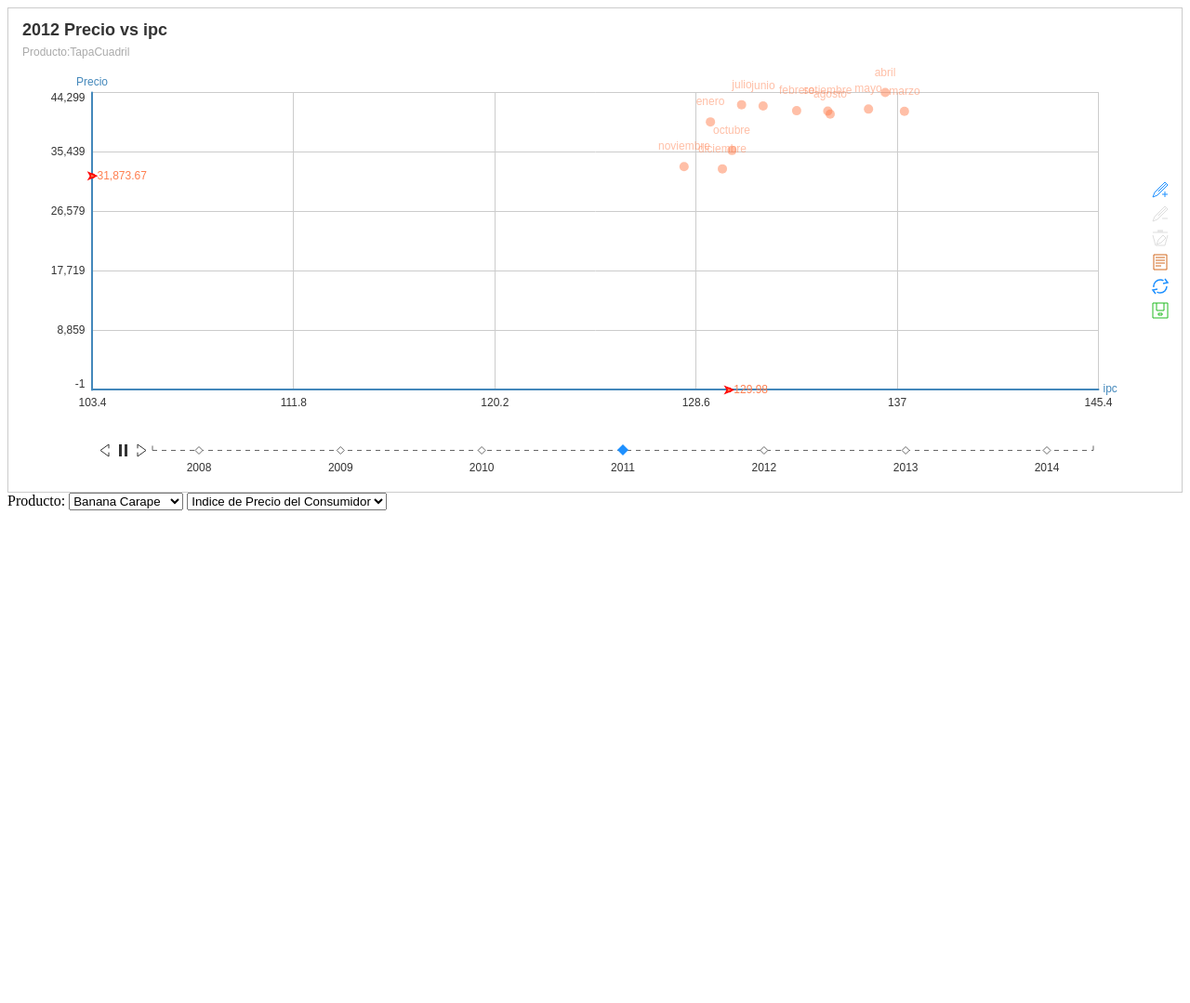
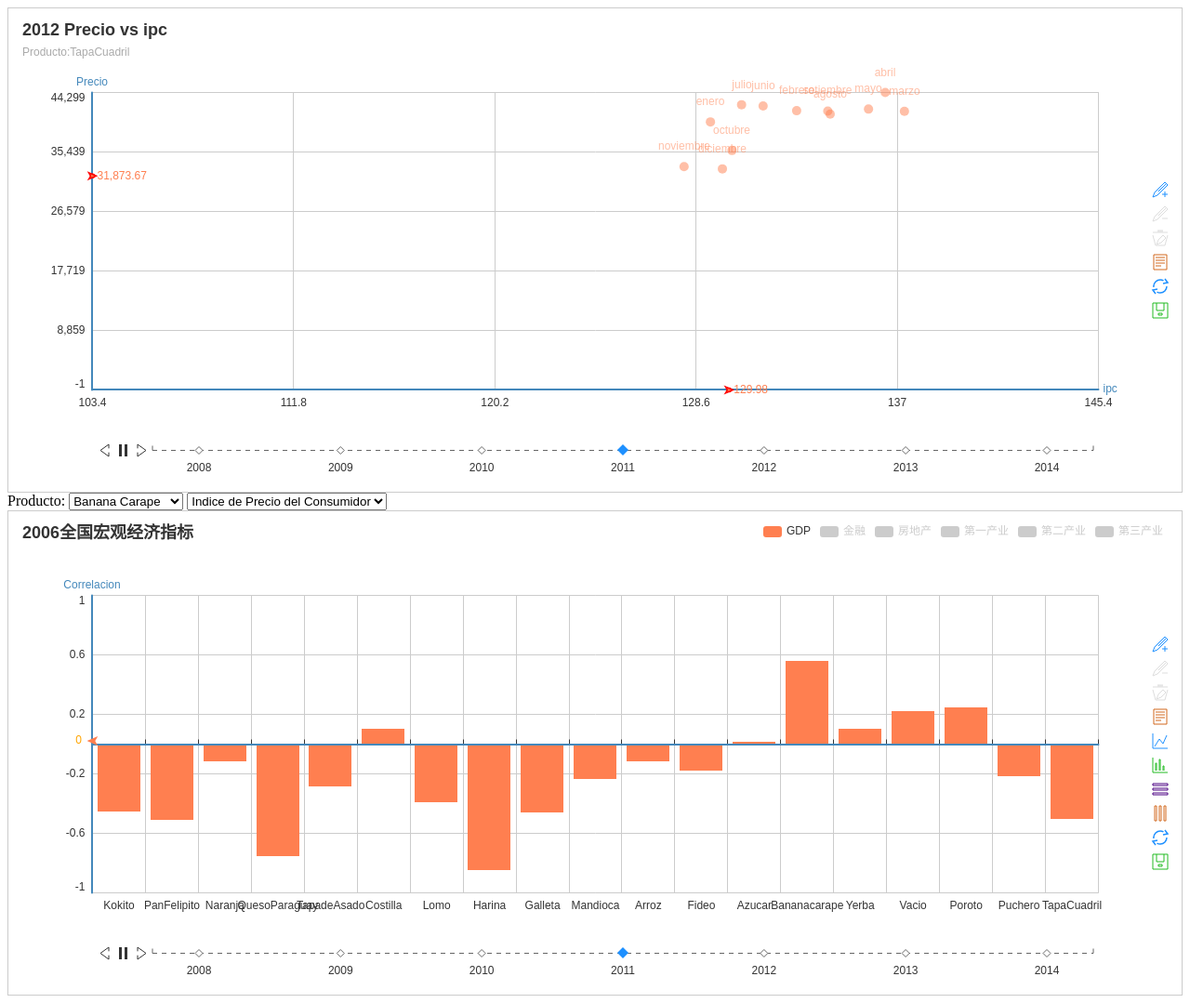
Before and after one commit to yolile/opendata_canasta_basica, a plain HTML site: page index.html in a window 1280 px wide. Shown: the whole page at 93% size. Before the commit the page ends 800 px from the top, so only its background shows below. Drawn offline with nearby package versions, Linux system fonts and the light colour scheme.

Commit message:
Grafico de productos mas correlacionados
Se incluye la grafica de barras en la que se muestra la correlacion
de cada producto con su respectivo indice, dolar en este caso.

Signed-off-by: Yohanna Lisnichuk <ylisnichuk@pol.una.py>

```diff
--- a/final.js
+++ b/final.js
@@ -38,6 +38,7 @@ function dataMix(list) {
   }
   return mixData;
 }
+
 
 dataMap.dataIndices = { ipc : {
   2008: [103.4,
--- a/index.html
+++ b/index.html
@@ -37,12 +37,30 @@
 		<option value="dolar">Dolar</option>
 
 		</select>
+
 	</form>
-
+	<div id="mainMapRanking"
+		style="height: 500px; border: 1px solid #ccc; padding: 10px;"></div>
 	<script src="resources/js/echarts/build/dist/echarts-all.js"></script>
-	<script src="resources/js/jquery-1.12.0.min.js"></script>
+	<script src="resources/js/pearson-correlation.js"></script>
+	<script src="final.js"></script>
 	<script src="final.js"></script>
 	<script type="text/javascript">
+	var prods= new Array('Kokito','PanFelipito','Naranja','QuesoParaguay','TapadeAsado','Costilla',
+				'Lomo','Harina','Galleta','Mandioca','Arroz','Fideo','Azucar','Bananacarape','Yerba',
+				'Vacio','Poroto','Puchero','TapaCuadril')
+
+
+function getCorrelationArray(year, indice) {
+	var aRet = new Array();
+	for (var i = 0; i < 19; i++){
+		console.log(year + prods[i]);
+		aRet.push(pearsonCorrelation(new Array(dataMap.data[prods[i]][year],dataMap.dataIndices[indice][year]),0,1))
+	}
+	console.log(aRet);
+	return aRet;
+}
+
 	function cambiarProducto(){
 		var x = document.getElementById("producto").value;
 		producto = x;
@@ -108,6 +126,7 @@
 		}
 
 		var myChart2 = echarts.init(document.getElementById('mainMap'));
+		var myChartRanking = echarts.init(document.getElementById('mainMapRanking'));
 		function getOption(indice, producto) {
 		option = {
 
@@ -270,6 +289,133 @@
 		myChart2.setOption(getOption(indice, producto));
 
 
+//GRAFICO DE PRODUCTOS MAS CORRELACIONADOS
+
+
+
+optionRanking = {
+    timeline:{
+
+					data : [ '2008-01-01', '2009-01-01','2010-01-01','2011-01-01','2012-01-01'
+									 ,'2013-01-01','2014-01-01'],
+        label : {
+            formatter : function(s) {
+                return s.slice(0, 4);
+            }
+        },
+        autoPlay : true,
+        playInterval : 1000
+    },
+    options:[
+        {
+            title : {
+                'text':'2008',
+
+            },
+            tooltip : {'trigger':'axis'},
+            legend : {
+                x:'right',
+                'data':['GDP','金融','房地产','第一产业','第二产业','第三产业'],
+
+            },
+            toolbox : {
+                'show':true,
+                orient : 'vertical',
+                x: 'right',
+                y: 'center',
+                'feature':{
+                    'mark':{'show':true},
+                    'dataView':{'show':true,'readOnly':false},
+                    'magicType':{'show':true,'type':['line','bar','stack','tiled']},
+                    'restore':{'show':true},
+                    'saveAsImage':{'show':true}
+                }
+            },
+            calculable : true,
+            grid : {'y':80,'y2':100},
+            xAxis : [{
+                'type':'category',
+                'axisLabel':{'interval':0},
+                'data':prods
+            }],
+            yAxis : [
+                {
+                    'type':'value',
+                    'name':'Correlacion',
+                    'max':1,
+										'min':-1
+                },
+                {
+                    'type':'value',
+                    'name':'其他（亿元）'
+                }
+            ],
+            series : [
+                {
+                    'name':'GDP',
+                    'type':'bar',
+                    'markLine':{
+                        symbol : ['arrow','none'],
+                        symbolSize : [4, 2],
+                        itemStyle : {
+                            normal: {
+                                lineStyle: {color:'orange'},
+                                barBorderColor:'orange',
+                                label:{
+                                    position:'left',
+                                    formatter:function(params){
+                                        return Math.round(params.value);
+                                    },
+                                    textStyle:{color:'orange'}
+                                }
+                            }
+                        },
+                        'data':[{'type':'average','name':'平均值'}]
+                    },
+                    'data': getCorrelationArray('2008','dolar')
+                }
+            ]
+        },
+        {
+            title : {'text':'2003全国宏观经济指标'},
+            series : [
+                {'data': getCorrelationArray('2009','dolar')}
+            ]
+        },
+        {
+            title : {'text':'2004全国宏观经济指标'},
+            series : [
+							{'data': getCorrelationArray('2010','dolar')}
+            ]
+        },
+        {
+            title : {'text':'2005全国宏观经济指标'},
+            series : [
+							{'data': getCorrelationArray('2011','dolar')}]
+        },
+        {
+            title : {'text':'2006全国宏观经济指标'},
+            series : [
+							{'data': getCorrelationArray('2012','dolar')}
+						]
+        },
+        {
+            title : {'text':'2007全国宏观经济指标'},
+            series : [
+							{'data': getCorrelationArray('2013','dolar')}
+            ]
+        },
+        {
+            title : {'text':'2008全国宏观经济指标'},
+            series : [
+							{'data': getCorrelationArray('2014','dolar')}
+            ]
+        }
+    ]
+};
+myChartRanking.setOption(optionRanking);
+
+
 	</script>
 </body>
 </html>
--- /dev/null
+++ b/resources/js/pearson-correlation.js
@@ -0,0 +1,57 @@
+/**
+ *  @fileoverview Pearson correlation score algorithm.
+ *  @author matt.west@kojilabs.com (Matt West)
+ *  @license Copyright 2013 Matt West.
+ *  Licensed under MIT (http://opensource.org/licenses/MIT).
+ */
+
+
+/**
+ *  Calculate the person correlation score between two items in a dataset.
+ *
+ *  @param  {object}  prefs The dataset containing data about both items that
+ *                    are being compared.
+ *  @param  {string}  p1 Item one for comparison.
+ *  @param  {string}  p2 Item two for comparison.
+ *  @return {float}  The pearson correlation score.
+ */
+function pearsonCorrelation(prefs, p1, p2) {
+  var si = [];
+
+  for (var key in prefs[p1]) {
+    if (prefs[p2][key]) si.push(key);
+  }
+
+  var n = si.length;
+
+  if (n == 0) return 0;
+
+  var sum1 = 0;
+  for (var i = 0; i < si.length; i++) sum1 += prefs[p1][si[i]];
+
+  var sum2 = 0;
+  for (var i = 0; i < si.length; i++) sum2 += prefs[p2][si[i]];
+
+  var sum1Sq = 0;
+  for (var i = 0; i < si.length; i++) {
+    sum1Sq += Math.pow(prefs[p1][si[i]], 2);
+  }
+
+  var sum2Sq = 0;
+  for (var i = 0; i < si.length; i++) {
+    sum2Sq += Math.pow(prefs[p2][si[i]], 2);
+  }
+
+  var pSum = 0;
+  for (var i = 0; i < si.length; i++) {
+    pSum += prefs[p1][si[i]] * prefs[p2][si[i]];
+  }
+
+  var num = pSum - (sum1 * sum2 / n);
+  var den = Math.sqrt((sum1Sq - Math.pow(sum1, 2) / n) *
+      (sum2Sq - Math.pow(sum2, 2) / n));
+
+  if (den == 0) return 0;
+
+  return num / den;
+}
```
